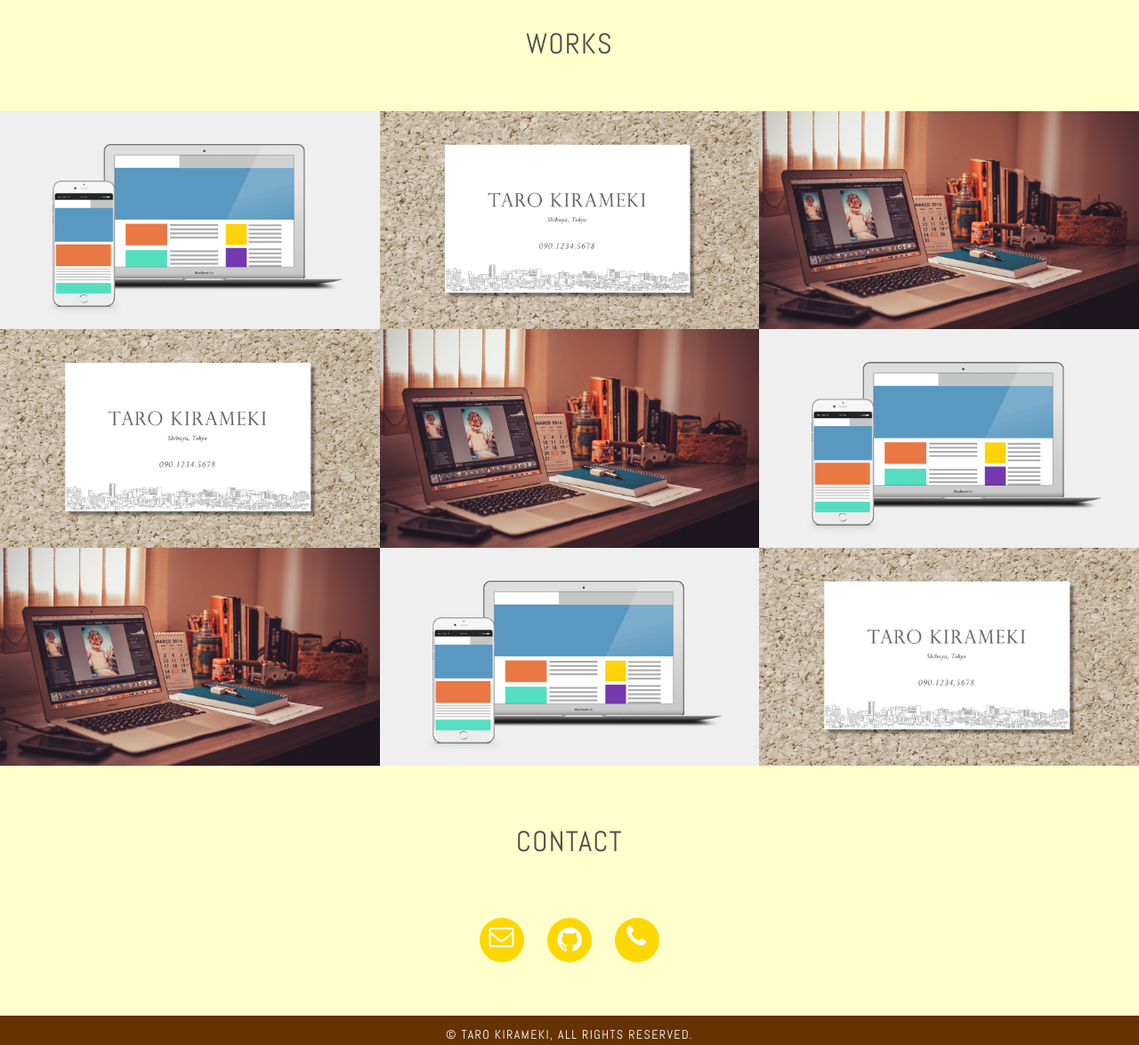
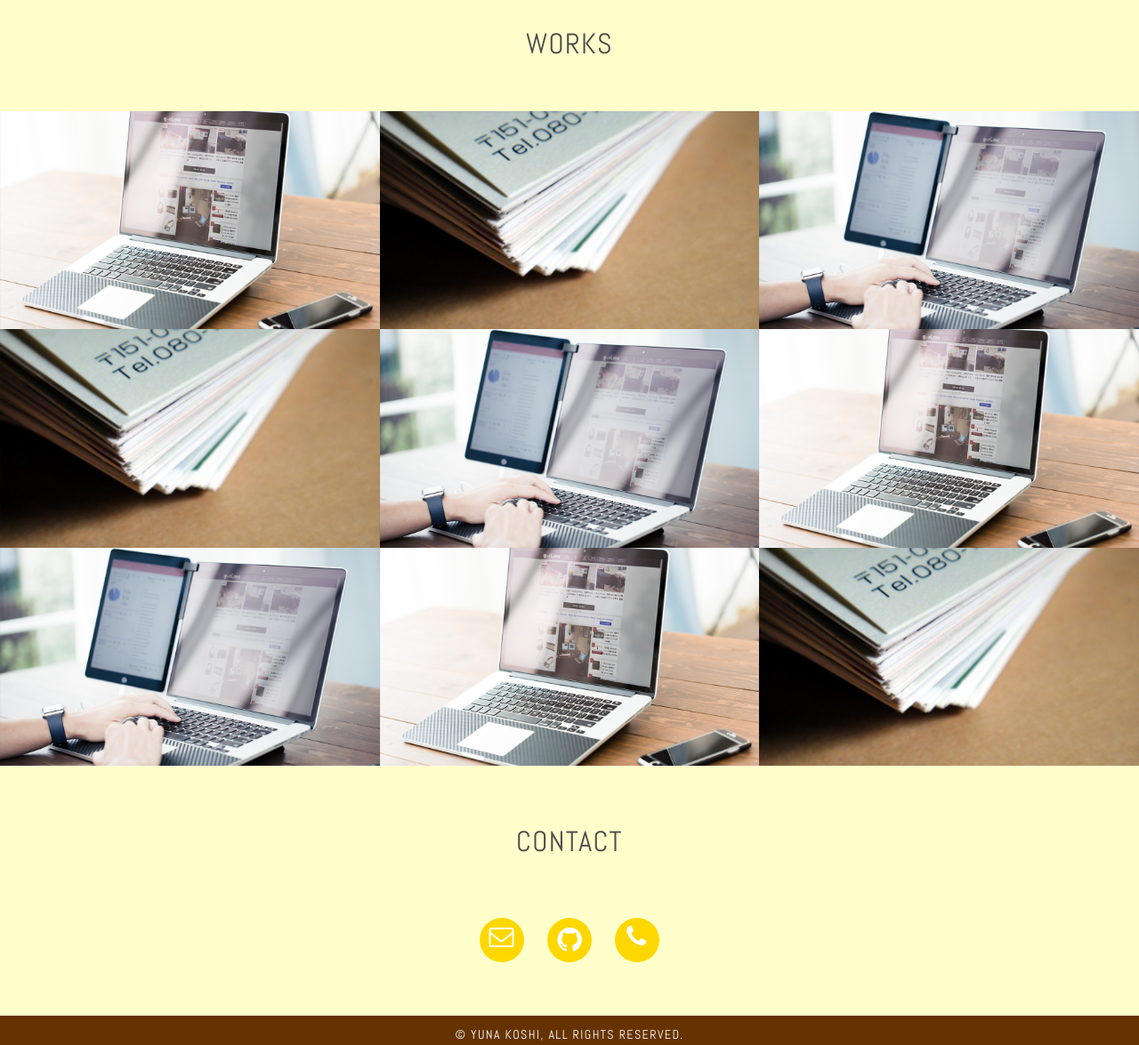
Before and after one commit to K-yuna/K-yuna.github.io, a plain HTML site: page index.html in a window 1280 px wide. Shown: the part 1040-2215 px from the top of the page at 89% size. Drawn offline with nearby package versions, Linux system fonts and the light colour scheme.

Commit message:
second commit

```diff
--- a/index.html
+++ b/index.html
@@ -14,7 +14,7 @@
             <a href="#contact" class="button-contact"><i aria-label="お問い合わせ" class="fa fa-envelope-o"></i></a>
             <div class="profile">
                 <h1 class="site-title abel uppercase text-center">Web Designer <span>Yuna Koshi</span></h1>
-                <img src="./images/img_profile_yuna.JPG" alt="プロフィール写真" width="140" height="140" class="block-center profile-icon">
+                <img src="./images/img_profile_yuna_2.png" alt="プロフィール写真" width="140" height="140" class="block-center profile-icon">
                 <p>古志優菜です。学校で様々なプログラミング言語を勉強していく中で、webサイト制作やwebデザインに興味を持ちました。今までの経験を生かして自ら積極的に行動し、広い知識と柔軟な考え方を持つクリエイターになりたいと考えています。</p>
             </div>
         </header>
@@ -43,7 +43,7 @@
                 <h2 class="text-center">Works</h2>
                 <div class="works-box">
                     <a href="#">
-                        <img src="./images/img_work_site.png" alt="株式会社きらめき コーポレートサイト様 Webサイトデザイン">
+                        <img src="./images/img_work_site_3.png" alt="株式会社きらめき コーポレートサイト様 Webサイトデザイン">
                         <div class="works-box-inner">
                             <div class="text-center">
                                 <h3>株式会社きらめき コーポレートサイト</h3>
@@ -55,7 +55,7 @@
                 </div>
                 <div class="works-box">
                     <a href="#">
-                        <img src="./images/img_work_card.jpg" alt="きらめき花子様 名刺デザイン">
+                        <img src="./images/img_work_card_3.png" alt="きらめき花子様 名刺デザイン">
                         <div class="works-box-inner">
                             <div class="text-center">
                                 <h3>きらめき花子様 名刺</h3>
@@ -67,7 +67,7 @@
                 </div>
                 <div class="works-box">
                     <a href="#">
-                        <img src="./images/img_work_blog.jpg" alt="WordPressオリジナルテーマ">
+                        <img src="./images/img_work_blog_3.png" alt="WordPressオリジナルテーマ">
                         <div class="works-box-inner">
                             <div class="text-center">
                                 <h3>ブログデザイン</h3>
@@ -79,7 +79,7 @@
                 </div>
                 <div class="works-box">
                     <a href="#">
-                        <img src="./images/img_work_card.jpg" alt="きらめき花子様 名刺デザイン">
+                        <img src="./images/img_work_card_3.png" alt="きらめき花子様 名刺デザイン">
                         <div class="works-box-inner">
                             <div class="text-center">
                                 <h3>きらめき花子様 名刺</h3>
@@ -91,7 +91,7 @@
                 </div>
                 <div class="works-box">
                     <a href="#">
-                        <img src="./images/img_work_blog.jpg" alt="WordPressオリジナルテーマ">
+                        <img src="./images/img_work_blog_3.png" alt="WordPressオリジナルテーマ">
                         <div class="works-box-inner">
                             <div class="text-center">
                                 <h3>ブログデザイン</h3>
@@ -103,7 +103,7 @@
                 </div>
                 <div class="works-box">
                     <a href="#">
-                        <img src="./images/img_work_site.png" alt="株式会社きらめき コーポレートサイト様 Webサイトデザイン">
+                        <img src="./images/img_work_site_3.png" alt="株式会社きらめき コーポレートサイト様 Webサイトデザイン">
                         <div class="works-box-inner">
                             <div class="text-center">
                                 <h3>株式会社きらめき コーポレートサイト</h3>
@@ -115,7 +115,7 @@
                 </div>
                 <div class="works-box">
                     <a href="#">
-                        <img src="./images/img_work_blog.jpg" alt="WordPressオリジナルテーマ">
+                        <img src="./images/img_work_blog_3.png" alt="WordPressオリジナルテーマ">
                         <div class="works-box-inner">
                             <div class="text-center">
                                 <h3>ブログデザイン</h3>
@@ -127,7 +127,7 @@
                 </div>
                 <div class="works-box">
                     <a href="#">
-                        <img src="./images/img_work_site.png" alt="株式会社きらめき コーポレートサイト様 Webサイトデザイン">
+                        <img src="./images/img_work_site_3.png" alt="株式会社きらめき コーポレートサイト様 Webサイトデザイン">
                         <div class="works-box-inner">
                             <div class="text-center">
                                 <h3>株式会社きらめき コーポレートサイト</h3>
@@ -139,7 +139,7 @@
                 </div>
                 <div class="works-box">
                     <a href="#">
-                        <img src="./images/img_work_card.jpg" alt="きらめき花子様 名刺デザイン">
+                        <img src="./images/img_work_card_3.png" alt="きらめき花子様 名刺デザイン">
                         <div class="works-box-inner">
                             <div class="text-center">
                                 <h3>きらめき花子様 名刺</h3>
@@ -161,7 +161,7 @@
             </section>
         </main>
         <footer>
-            <small class="text-center abel uppercase">&copy; Taro Kirameki, All Rights Reserved.</small>
+            <small class="text-center abel uppercase">&copy; Yuna Koshi, All Rights Reserved.</small>
         </footer>
     </body>
 </html>
```
Also changed, not shown: images/img_profile_yuna_2.png (added), images/img_work_blog_3.png (added), images/img_work_card_3.png (added), images/img_work_site_3.png (added).
